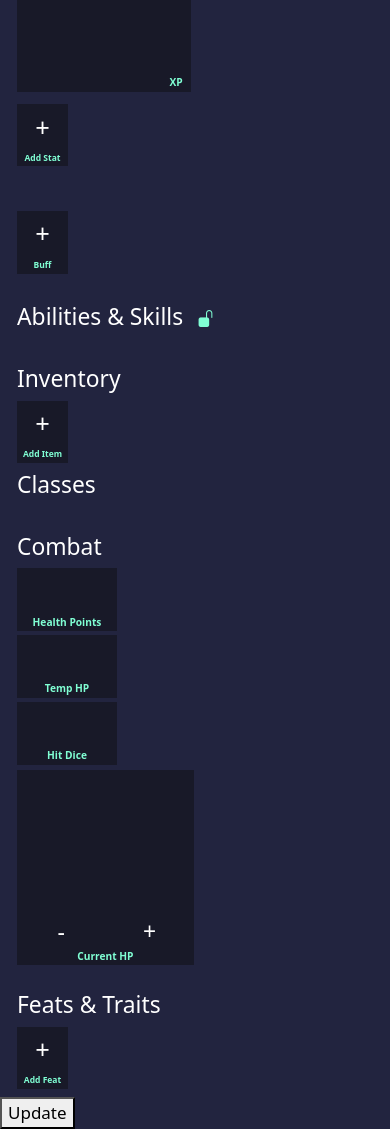
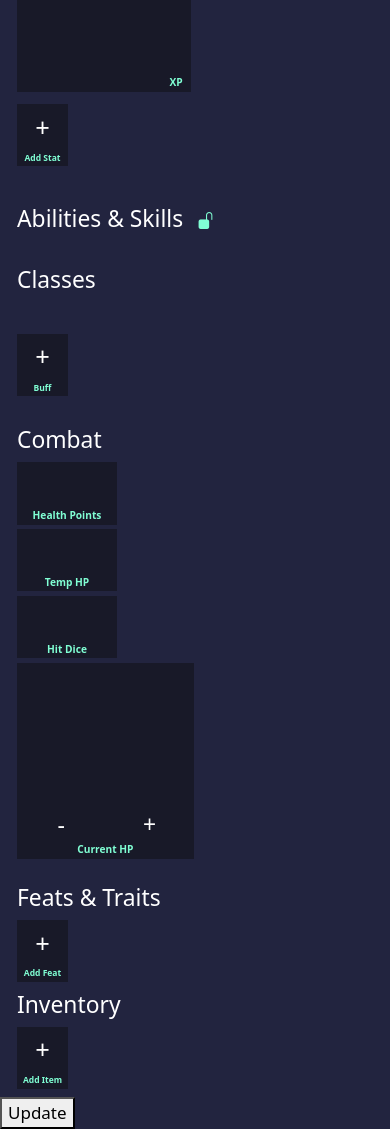
Before and after one commit to liamoconnor87/julies_demiplane, a Flask app: template templates/index.html in a window 390 px wide. Shown: the part 498-1627 px from the top of the page. Run offline with Flask 3, Linux system fonts and the light colour scheme; the template is opened without the code that fills it, so the values that code supplies are empty; parts of the project's set-up code (start-up, migrations or seed data) failed here and were passed over; some libraries are stand-ins or nearby versions.

Commit message:
reshuffle of layout

```diff
--- a/static/css/dnd_sheet.css
+++ b/static/css/dnd_sheet.css
@@ -18,26 +18,16 @@ body {
 }
 
 .sheet-layout {
-    display: flex;
-    flex-direction: row;
-    align-items: flex-start;
+    display: grid;
+    grid-template-columns: minmax(0, 1fr) minmax(0, 1fr) minmax(0, 1fr);
     gap: 0.75rem;
 }
 
-.sheet-main-column,
-.sheet-right-column {
+.sheet-column {
     display: flex;
     flex-direction: column;
     align-items: flex-start;
-}
-
-.sheet-main-column {
-    flex: 1 1 0;
     min-width: 0;
-}
-
-.sheet-right-column {
-    flex: 0 0 auto;
 }
 
 /* Ensure form labels are always above fields */
@@ -432,9 +422,37 @@ body {
     }
 }
 
-@media (max-width: 1000px) {
+@media (max-width: 1200px) {
     .sheet-layout {
-        flex-direction: column;
+        grid-template-columns: minmax(0, 1fr) minmax(0, 1fr);
+    }
+
+    .sheet-column-one {
+        grid-column: 1;
+        grid-row: 1;
+    }
+
+    .sheet-column-two {
+        grid-column: 2;
+        grid-row: 1 / span 2;
+    }
+
+    .sheet-column-three {
+        grid-column: 1;
+        grid-row: 2;
+    }
+}
+
+@media (max-width: 800px) {
+    .sheet-layout {
+        grid-template-columns: minmax(0, 1fr);
         gap: 0;
     }
+
+    .sheet-column-one,
+    .sheet-column-two,
+    .sheet-column-three {
+        grid-column: 1;
+        grid-row: auto;
+    }
 }
--- a/templates/index.html
+++ b/templates/index.html
@@ -29,35 +29,38 @@
 
     <form action="/" method="POST">
         <div class="sheet-layout">
-            <div class="sheet-main-column">
+            <div class="sheet-column sheet-column-one">
                 {% include 'components/character_info.html' %}
 
                 <div id="custom-stats-section-container">
                     {% include 'components/custom_stats_section.html' %}
                 </div>
 
+                <div id="abilities-section-container">
+                    {% include 'components/abilities_section.html' %}
+                </div>
+
+            </div>
+
+            <div class="sheet-column sheet-column-two">
+                <div id="classes-section-container">
+                    {% include 'components/classes_section.html' %}
+                </div>
+
                 <div id="custom-buffs-section-container">
                     {% include 'components/custom_buffs_section.html' %}
                 </div>
 
-                <div id="abilities-section-container">
-                    {% include 'components/abilities_section.html' %}
+                {% include 'components/combat_stats.html' %}
+            </div>
+
+            <div class="sheet-column sheet-column-three">
+                <div id="feats-section-container">
+                    {% include 'components/feats_traits_section.html' %}
                 </div>
 
                 <div id="inventory-section-container">
                     {% include 'components/inventory_section.html' %}
-                </div>
-            </div>
-
-            <div class="sheet-right-column">
-                <div id="classes-section-container">
-                    {% include 'components/classes_section.html' %}
-                </div>
-
-                {% include 'components/combat_stats.html' %}
-
-                <div id="feats-section-container">
-                    {% include 'components/feats_traits_section.html' %}
                 </div>
             </div>
         </div>
```
Also changed, not shown: static/scripts/dnd_sheet.js (+51 -1 lines).
